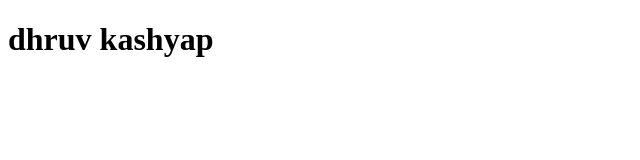
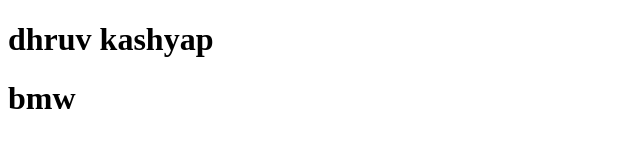
Before and after one commit to dhruvkashyap117-sys/vcs, a plain HTML site: page index.html in a window 1280 px wide. Shown: the whole page, without its empty margins (0-640 px from the left). Drawn offline with Linux system fonts and the light colour scheme.

Commit message:
third commit

```diff
--- a/index.html
+++ b/index.html
@@ -7,5 +7,6 @@
 </head>
 <body>
     <h1>dhruv kashyap</h1>
+    <h1> bmw </h1>
 </body>
 </html>
```
